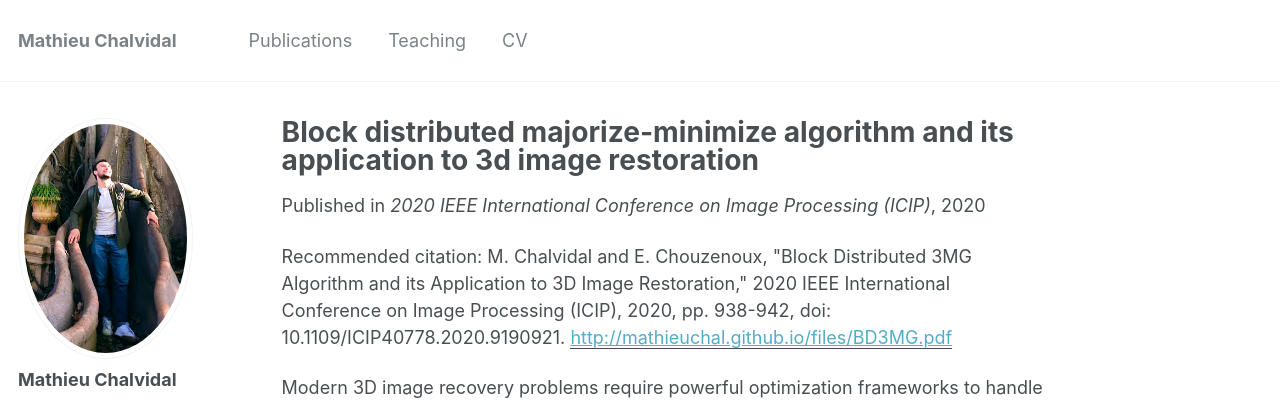
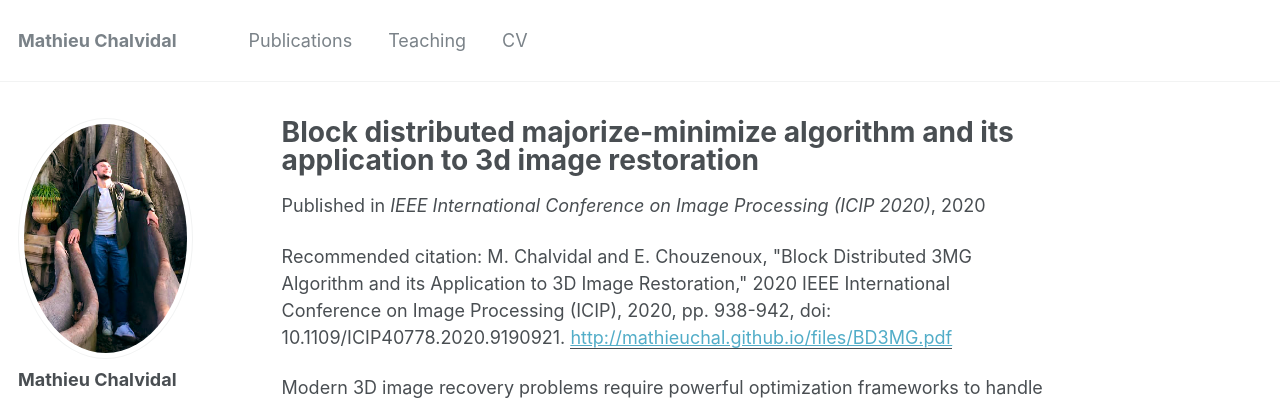
Before and after one commit to mathieuchal/mathieuchal.github.io, a Jekyll site: the page built from _publications/2020-03-011-BD3MG.md, in a window 1280 px wide and 900 px high. Shown: the top 400 px of the window. Built offline with Jekyll 4.4.1, drawn with Linux system fonts in a browser that asks for light colours.

Commit message:
Update 2020-03-011-BD3MG.md

```diff
--- a/_publications/2020-03-011-BD3MG.md
+++ b/_publications/2020-03-011-BD3MG.md
@@ -4,7 +4,7 @@ collection: publications
 permalink: /publication/2020-03-011-BD3MG
 excerpt: '--'
 date: 2020-03-01
-venue: '2020 IEEE International Conference on Image Processing (ICIP)'
+venue: 'IEEE International Conference on Image Processing (ICIP 2020)'
 paperurl: 'http://mathieuchal.github.io/files/BD3MG.pdf'
 citation: 'M. Chalvidal and E. Chouzenoux, "Block Distributed 3MG Algorithm and its Application to 3D Image Restoration," 2020 IEEE International Conference on Image Processing (ICIP), 2020, pp. 938-942, doi: 10.1109/ICIP40778.2020.9190921.'
 ---
```
